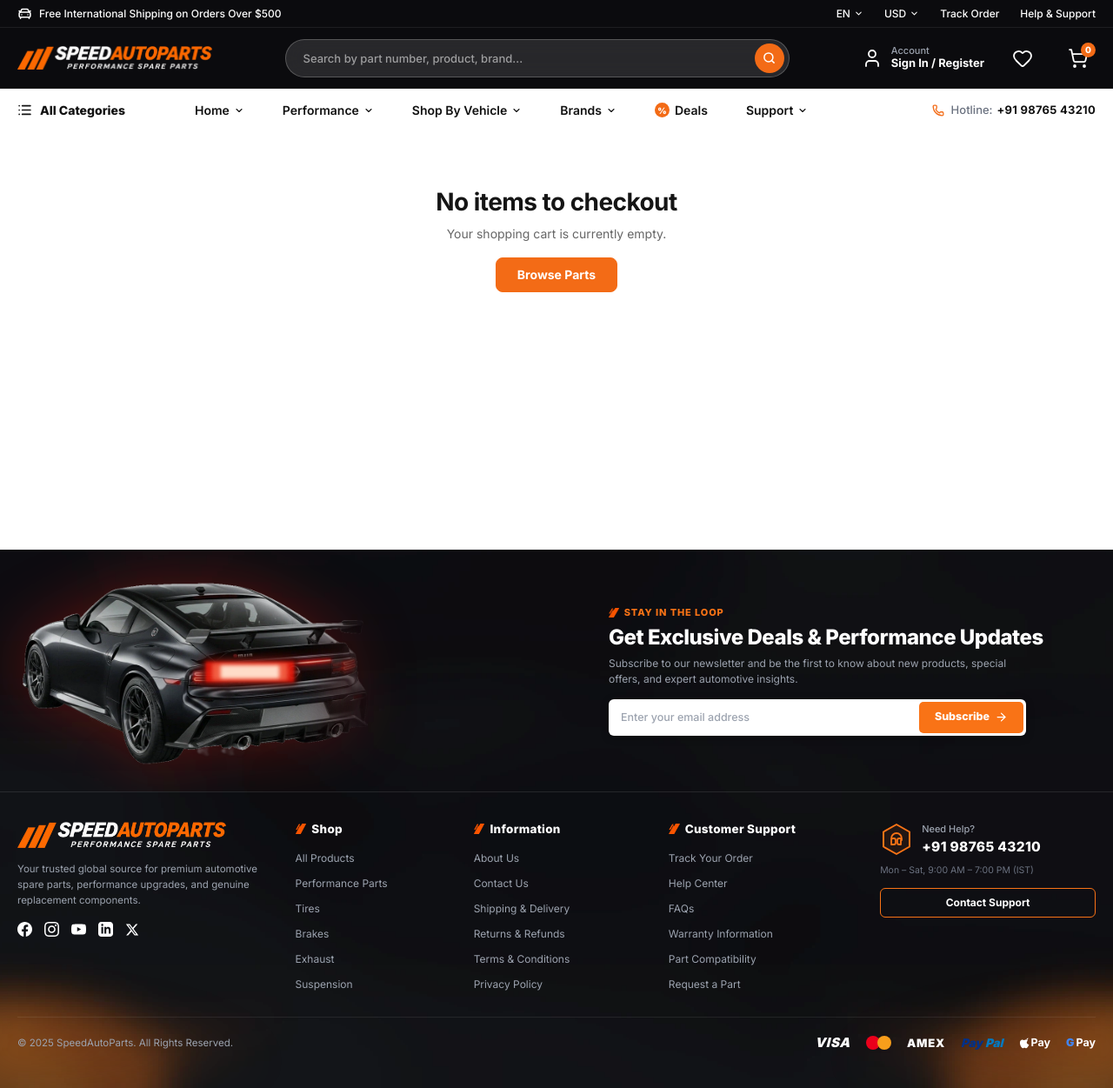
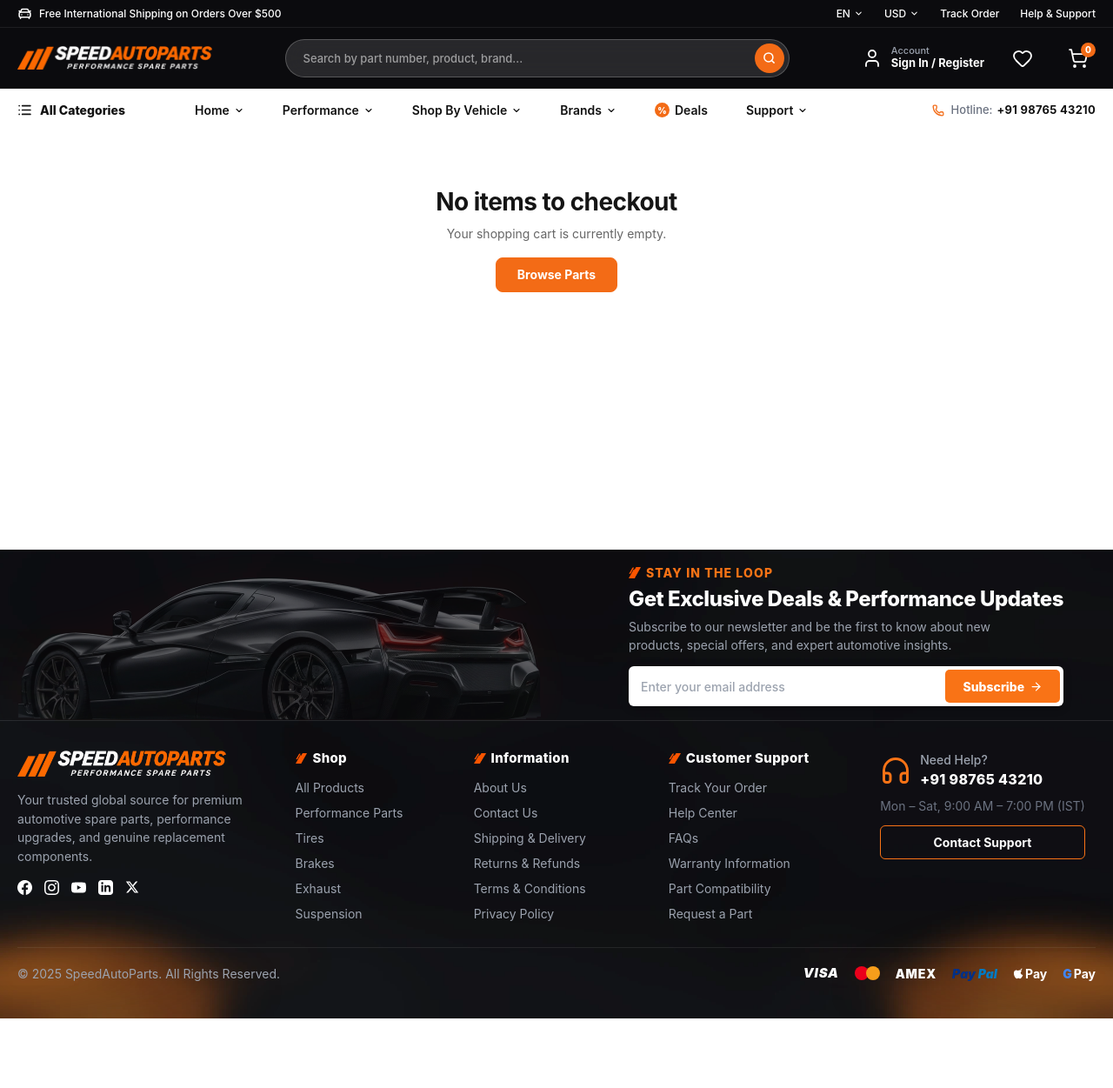
Before and after one commit to neosharma995/speed_auto_parts, a Laravel app: page /checkout in a window 1280 px wide. Shown: the whole page at 87% size. After the commit the page ends 1171 px from the top, so only its background shows below. Run offline with Laravel 12, Linux system fonts and the light colour scheme; data comes from the database, SQL or seed files in the repository; style sheets or scripts are compiled from the project's sources; some libraries are stand-ins or nearby versions.

Commit message:
refactor: update footer layout styling, add Razorpay checkout script, and configure environment variables

```diff
--- a/resources/js/Components/Footer.jsx
+++ b/resources/js/Components/Footer.jsx
@@ -160,11 +160,9 @@ export default function Footer() {
                             <div className="need-help-card">
                                 <div className="need-help-header">
                                     <div className="help-icon-wrap">
-                                        <svg width="38" height="38" viewBox="0 0 38 38" fill="none" className="help-hex-svg">
-                                            <path d="M19 2L34 10.5V27.5L19 36L4 27.5V10.5L19 2Z" stroke="#F97316" strokeWidth="2" strokeLinejoin="round" fill="rgba(249, 115, 22, 0.08)"/>
-                                            <g transform="translate(10, 10)">
-                                                <path d="M3 10V8a6 6 0 0 1 12 0v2M3 10a2 2 0 0 1 2-2h1a2 2 0 0 1 2 2v3a2 2 0 0 1-2 2H3v-5zm12 0a2 2 0 0 0-2-2h-1a2 2 0 0 0-2 2v3a2 2 0 0 0 2 2h2v-5z" stroke="#F97316" strokeWidth="1.8" strokeLinecap="round" strokeLinejoin="round"/>
-                                            </g>
+                                        <svg width="36" height="36" viewBox="0 0 24 24" fill="none" stroke="#F97316" strokeWidth="2" strokeLinecap="round" strokeLinejoin="round" className="help-icon">
+                                            <path d="M3 18v-6a9 9 0 0 1 18 0v6" />
+                                            <path d="M21 19a2 2 0 0 1-2 2h-1a2 2 0 0 1-2-2v-3a2 2 0 0 1 2-2h3zM3 19a2 2 0 0 0 2 2h1a2 2 0 0 0 2-2v-3a2 2 0 0 0-2-2H3z" />
                                         </svg>
                                     </div>
                                     <div className="help-text-group">
--- a/resources/js/Pages/Public/Checkout.jsx
+++ b/resources/js/Pages/Public/Checkout.jsx
@@ -51,6 +51,15 @@ export default function Checkout({ savedAddresses = [], user = null }) {
     // Payment Method: 'razorpay' or 'cod'
     const [paymentMethod, setPaymentMethod] = useState('razorpay');
     const [orderNotes, setOrderNotes] = useState('');
+
+    useEffect(() => {
+        if (typeof window !== 'undefined' && !window.Razorpay) {
+            const script = document.createElement('script');
+            script.src = 'https://checkout.razorpay.com/v1/checkout.js';
+            script.async = true;
+            document.body.appendChild(script);
+        }
+    }, []);
 
     // Dynamic Tax Calculation state
     const [taxData, setTaxData] = useState({
--- a/resources/scss/layout/_footer.scss
+++ b/resources/scss/layout/_footer.scss
@@ -47,33 +47,45 @@
       display: grid;
       grid-template-columns: 1fr;
       align-items: center;
-      gap: 24px;
-      padding-top: 24px;
-      padding-bottom: 24px;
+      gap: 20px;
+      padding-top: 14px;
+      padding-bottom: 14px;
 
       @include respond-to('lg') {
-        grid-template-columns: 1.15fr 1fr;
-        gap: 36px;
-        min-height: 220px;
+        grid-template-columns: 1.25fr 1fr;
+        gap: 32px;
+        padding-top: 0;
+        padding-bottom: 0;
+        min-height: 165px;
       }
     }
 
-    // Car on Left inside Container - Left edge aligns with Brand Logo below!
+    // Car on Left inside Container - Full Car Cutout attached cleanly to top and bottom edges
     .footer-nl-car-col {
       display: flex;
-      align-items: center;
+      align-items: flex-end;
       justify-content: flex-start;
       width: 100%;
+      height: 100%;
+      align-self: stretch;
+      min-height: 165px;
+      overflow: visible;
 
       .footer-nl-car-img {
-        width: 100%;
-        max-width: 580px;
-        height: auto;
-        max-height: 230px;
+        width: auto;
+        max-width: 100%;
+        height: 100%;
+        max-height: 165px;
         object-fit: contain;
-        object-position: left center;
+        object-position: left bottom;
         display: block;
-        filter: drop-shadow(0 0 35px rgba(255, 30, 10, 0.3));
+        opacity: 0.38;
+        filter: drop-shadow(0 0 20px rgba(255, 40, 10, 0.12));
+
+        @include respond-below('lg') {
+          height: auto;
+          max-height: 150px;
+        }
       }
     }
 
@@ -83,12 +95,19 @@
       align-items: flex-start;
       text-align: left;
       padding-left: 0;
+      padding-top: 18px;
+      padding-bottom: 18px;
+
+      @include respond-to('lg') {
+        padding-top: 16px;
+        padding-bottom: 16px;
+      }
 
       .footer-nl-eyebrow {
         display: inline-flex;
         align-items: center;
         gap: 6px;
-        font-size: 11px;
+        font-size: 14px;
         font-weight: 800;
         color: #F97316;
         letter-spacing: 0.08em;
@@ -96,7 +115,7 @@
         margin-bottom: 5px;
 
         .title-stripe-icon {
-          height: 11px;
+          height: 13px;
         }
       }
 
@@ -118,7 +137,7 @@
       }
 
       .footer-nl-desc {
-        font-size: 12px;
+        font-size: 14px;
         color: #9CA3AF;
         line-height: 1.5;
         margin: 0 0 14px;
@@ -134,7 +153,7 @@
         border: 1px solid rgba(34, 197, 94, 0.25);
         border-radius: 6px;
         padding: 8px 16px;
-        font-size: 12.5px;
+        font-size: 14px;
         font-weight: 600;
       }
 
@@ -143,19 +162,19 @@
         display: flex;
         align-items: center;
         width: 100%;
-        max-width: 480px;
+        max-width: 500px;
         background: #FFFFFF;
         border-radius: 6px;
-        padding: 3px 3px 3px 14px;
+        padding: 4px 4px 4px 14px;
         box-shadow: 0 2px 10px rgba(0, 0, 0, 0.3);
 
         .footer-nl-input {
           flex: 1;
-          height: 36px;
+          height: 38px;
           background: transparent;
           border: none;
           padding: 0;
-          font-size: 12.5px;
+          font-size: 14px;
           font-weight: 500;
           color: #111827;
           outline: none;
@@ -166,13 +185,13 @@
         }
 
         .footer-nl-btn {
-          height: 36px;
-          padding: 0 18px;
+          height: 38px;
+          padding: 0 20px;
           background: #F97316;
           color: #FFFFFF;
           border: none;
           border-radius: 5px;
-          font-size: 12.5px;
+          font-size: 14px;
           font-weight: 800;
           display: inline-flex;
           align-items: center;
@@ -230,14 +249,14 @@
         display: inline-flex;
         align-items: center;
         gap: 6px;
-        font-size: 13.5px;
+        font-size: 15px;
         font-weight: 800;
         color: #FFFFFF;
         letter-spacing: 0.02em;
         margin: 0 0 2px;
 
         .title-stripe-icon {
-          height: 12px;
+          height: 13px;
         }
       }
     }
@@ -257,11 +276,11 @@
       }
 
       .footer-brand-desc {
-        font-size: 11.5px;
+        font-size: 14px;
         color: #9CA3AF;
         line-height: 1.55;
         margin: 0;
-        max-width: 300px;
+        max-width: 320px;
       }
 
       .footer-social-row {
@@ -294,7 +313,7 @@
       margin: 0;
 
       li a {
-        font-size: 12px;
+        font-size: 14px;
         color: #9CA3AF;
         text-decoration: none;
         transition: color $transition-default;
@@ -311,6 +330,8 @@
         display: flex;
         flex-direction: column;
         gap: 8px;
+        width: fit-content;
+        max-width: 100%;
 
         .need-help-header {
           display: flex;
@@ -323,8 +344,10 @@
             justify-content: center;
             flex-shrink: 0;
 
-            .help-hex-svg {
+            .help-icon {
               display: block;
+              width: 36px;
+              height: 36px;
             }
           }
 
@@ -333,13 +356,13 @@
             flex-direction: column;
 
             .help-label {
-              font-size: 11px;
+              font-size: 14px;
               color: #9CA3AF;
               font-weight: 500;
             }
 
             .help-phone {
-              font-size: 15.5px;
+              font-size: 16px;
               font-weight: 800;
               color: #FFFFFF;
               letter-spacing: 0.02em;
@@ -348,9 +371,10 @@
         }
 
         .help-hours {
-          font-size: 10.5px;
+          font-size: 14px;
           color: #6B7280;
           display: block;
+          white-space: nowrap;
         }
 
         .footer-contact-btn {
@@ -362,11 +386,13 @@
           color: #FFFFFF;
           background: transparent;
           border-radius: 6px;
-          padding: 7px 18px;
-          font-size: 12px;
+          padding: 8px 18px;
+          font-size: 14px;
           font-weight: 700;
           text-decoration: none;
           width: 100%;
+          max-width: 100%;
+          box-sizing: border-box;
           transition: background-color $transition-default, color $transition-default;
 
           &:hover {
@@ -418,7 +444,7 @@
     .footer-bottom-copyright {
       position: relative;
       z-index: 1;
-      font-size: 11.5px;
+      font-size: 14px;
       color: #9CA3AF;
     }
 
@@ -434,7 +460,7 @@
         display: inline-flex;
         align-items: center;
         gap: 3px;
-        font-size: 12px;
+        font-size: 14px;
         font-weight: 800;
         color: #FFFFFF;
 
@@ -468,14 +494,14 @@
         }
 
         &.amex-badge .amex-text {
-          font-size: 13px;
+          font-size: 14px;
           font-weight: 900;
           letter-spacing: 0.06em;
           color: #FFFFFF;
         }
 
         &.paypal-badge {
-          font-size: 13.5px;
+          font-size: 14px;
           font-weight: 900;
           font-style: italic;
 
@@ -492,7 +518,7 @@
           display: inline-flex;
           align-items: center;
           gap: 2px;
-          font-size: 12.5px;
+          font-size: 14px;
           font-weight: 700;
           color: #FFFFFF;
         }
@@ -501,7 +527,7 @@
           display: inline-flex;
           align-items: center;
           gap: 2px;
-          font-size: 12.5px;
+          font-size: 14px;
           font-weight: 700;
 
           .g-blue {
--- a/resources/views/app.blade.php
+++ b/resources/views/app.blade.php
@@ -14,14 +14,6 @@
         <link rel="apple-touch-icon" sizes="180x180" href="/apple-touch-icon.png">
         <meta name="theme-color" content="#0B0B0E">
 
-        <!-- Google Fonts: Inter -->
-        <link rel="preconnect" href="https://fonts.googleapis.com">
-        <link rel="preconnect" href="https://fonts.gstatic.com" crossorigin>
-        <link href="https://fonts.googleapis.com/css2?family=Inter:wght@400;500;600;700;800;900&display=swap" rel="stylesheet">
-
-        <!-- Razorpay Checkout Script -->
-        <script src="https://checkout.razorpay.com/v1/checkout.js"></script>
-
         <!-- Scripts & Styles -->
         @routes
         @viteReactRefresh
--- a/vite.config.js
+++ b/vite.config.js
@@ -5,9 +5,12 @@ import react from '@vitejs/plugin-react';
 export default defineConfig({
     server: {
         host: '127.0.0.1',
-        port: 5174,
+        port: 5173,
+        strictPort: true,
+        cors: true,
         headers: {
             'Cache-Control': 'no-cache',
+            'Access-Control-Allow-Origin': '*',
         },
         hmr: {
             host: '127.0.0.1',
```
Also changed, not shown: public/assets/images/footer/footer-sports-car.webp, 1 other file.
